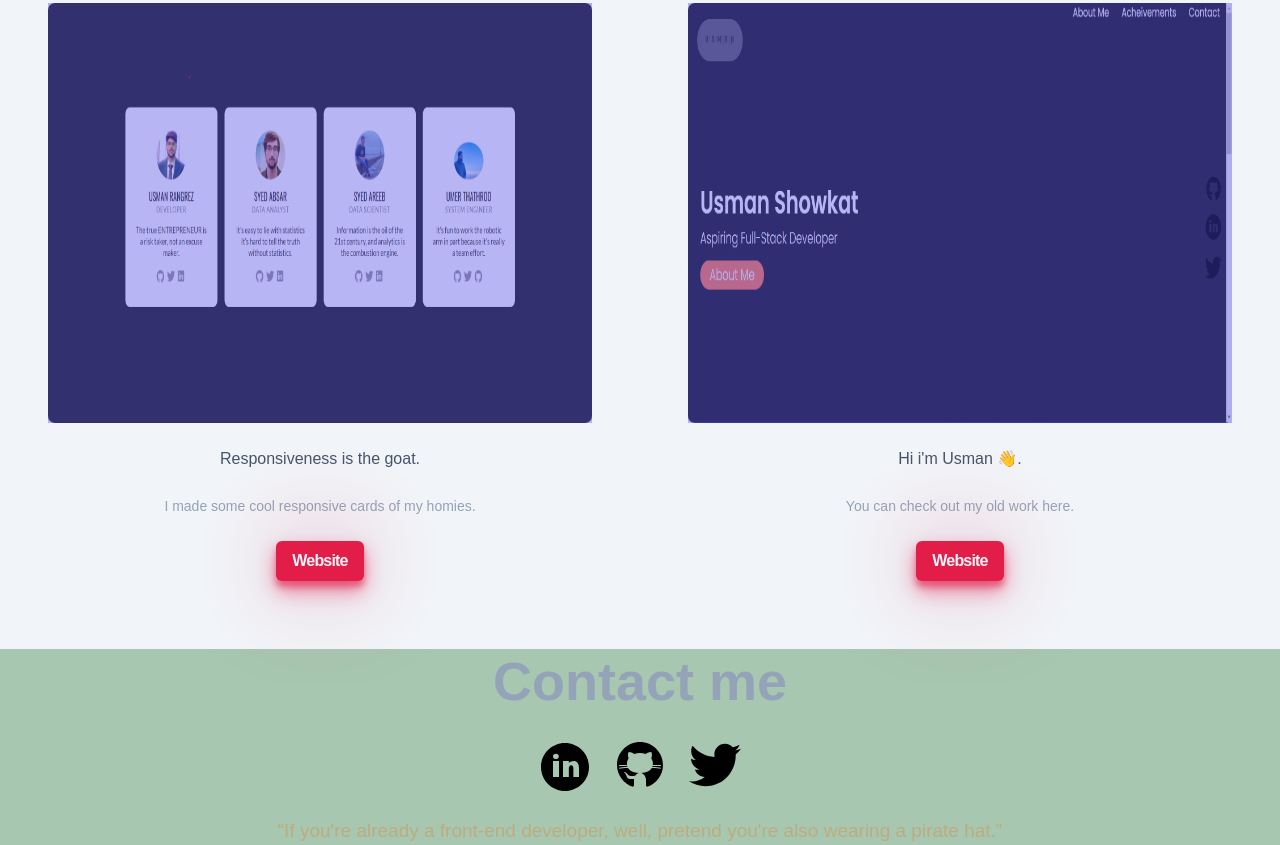
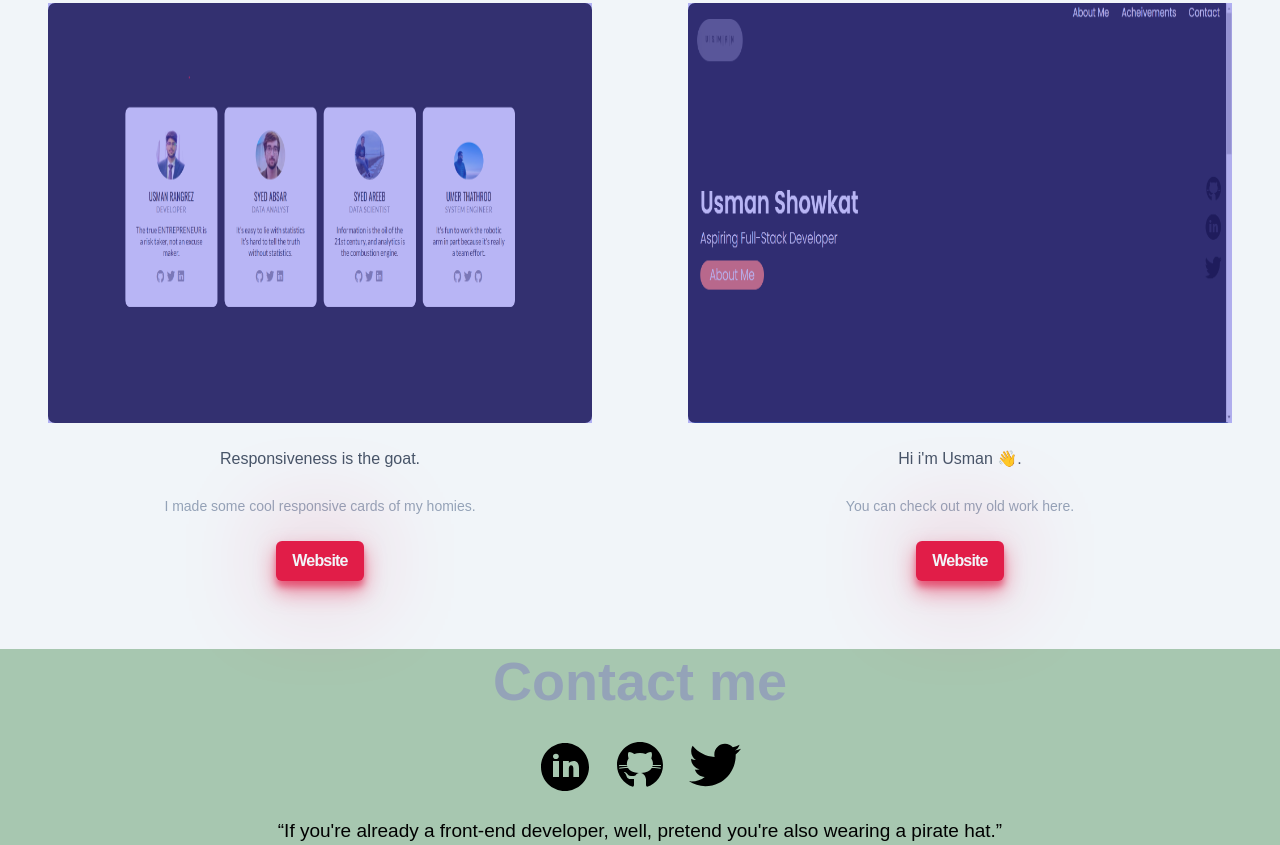
Before and after one commit to usmanrangrez/MY-PORTFOLIO, a website built with Vite: page index.html in a window 1280 px wide. Shown: the part 3893-4738 px from the top of the page. Built offline with nearby package versions, Linux system fonts and the light colour scheme; a web font is replaced by a local one.

Commit message:
Update index.html

```diff
--- a/index.html
+++ b/index.html
@@ -276,7 +276,7 @@
         <div><a href="https://twitter.com/usmaanrangrez" target="_blank"><img src="/public/icons8-twitter (1).svg"
               alt="TW"></a></div>
       </div>
-      <p  class="last" style="color: rgb(189, 172, 126);">“If you're already a front-end developer, well, pretend you're also wearing a pirate hat.”</p>
+      <p  class="last" style="color: black;">“If you're already a front-end developer, well, pretend you're also wearing a pirate hat.”</p>
     </footer>
     <!-- </section> -->
   </main>
```
